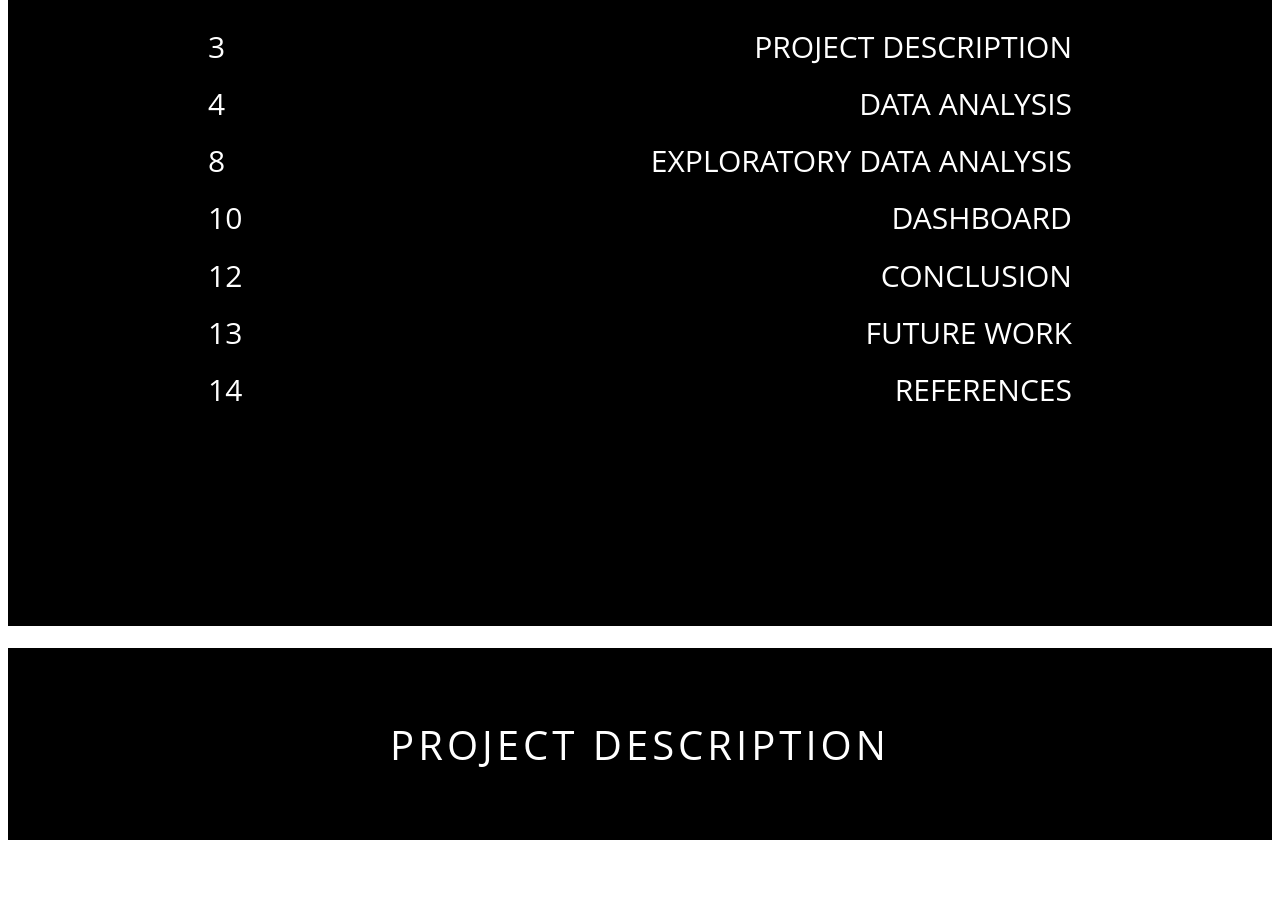
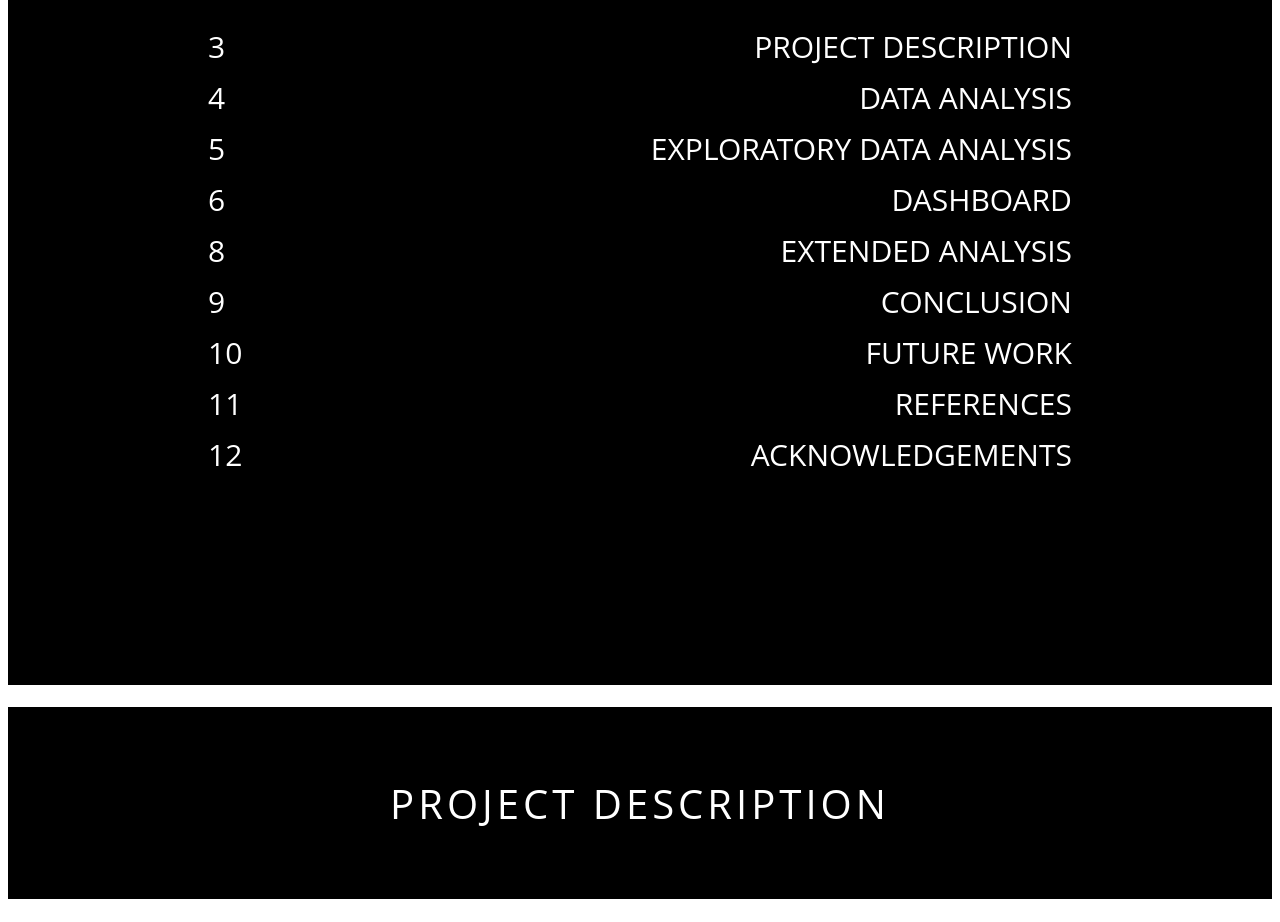
Before and after one commit to kshayes78/Final_Report, a plain HTML site: page index.html in a window 1280 px wide. Shown: the part 1180-2102 px from the top of the page. Drawn offline with Linux system fonts and the light colour scheme.

Commit message:
work in progress

```diff
--- a/index.html
+++ b/index.html
@@ -7,8 +7,8 @@
   <title>Final Report</title>
   <link href="styles.css" rel="stylesheet" type="text/css" />
 </head>
-
 <body>
+  <!-- TITLE PAGE -->
  <div class="wrapper">
   <div class="container">
     <h1>THE COLOR OF TECH</h1>
@@ -20,7 +20,9 @@
 </div>
 
 <br>
-<!-- Table of Contents -->
+
+<!-- TABLE OF CONTENTS PAGE -->
+
 <div class="pages">
 <div class="header">Table of Contents</div>
 <div class="table-of-contents">
@@ -40,30 +42,39 @@
   </div>
 
   <div class="entry">
-    <span class="page-number">8</span>
+    <span class="page-number">5</span>
     <span class="topic">Exploratory Data Analysis</span>
   </div>
 
   <div class="entry">
-    <span class="page-number">10</span>
+    <span class="page-number">6</span>
     <span class="topic">Dashboard</span>
   </div>
   <div class="entry">
-    <span class="page-number">12</span>
+    <span class="page-number">8</span>
+    <span class="topic">EXTENDED ANALYSIS</span>
+  </div>
+  <div class="entry">
+    <span class="page-number">9</span>
     <span class="topic">Conclusion</span>
   </div>
   <div class="entry">
-    <span class="page-number">13</span>
+    <span class="page-number">10</span>
     <span class="topic">Future Work</span>
   </div>
   <div class="entry">
-    <span class="page-number">14</span>
+    <span class="page-number">11</span>
     <span class="topic">References</span>
+  </div>
+  <div class="entry">
+    <span class="page-number">12</span>
+    <span class="topic">ACKNOWLEDGEMENTS</span>
   </div>
  </div>
  <br>
 
- <!-- Report Pages -->
+ <!-- REPORT PAGES -->
+
  <!-- <div class="header">MEET THE TEAM!</div>
 <div class="report-page">
     <div class="photos">
@@ -118,9 +129,6 @@
 
 <h2>SCOPE</h2>
 <p>DS4A Empowerment Team 47 sought to analyze the wage inequities and underrepresentation of BIPOC employees and  within the tech industry. To accomplish this task, we utilized survey data from the US Census Bureau and Levels.fyi. See datafolio <a href="https://docs.google.com/presentation/d/1HFqtOUKcGNnHBI3gqQ7CyBGq7ADdHmzry_LLoPphCS4/view" target="_blank" rel="noreferrer">here</a> </p>
-
-
-
 
 <h2>GOALS</h2>
 <ul>
```
